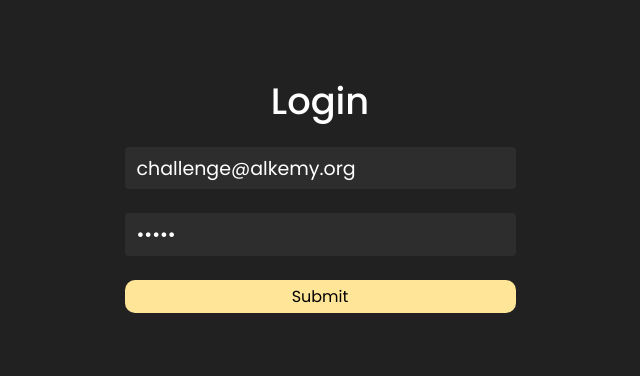
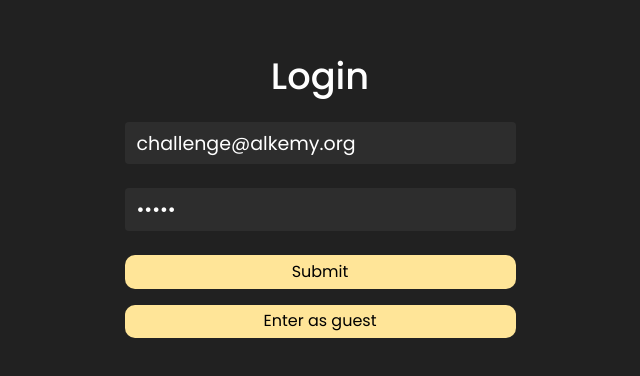
Before and after one commit to manuelservin/alkemy-challenge, a React (Create React App) app in the folder alkemy-challenge/: page /login in a window 1280 px wide. Shown: the part 196-572 px from the top of the page, without its empty margins (320-960 px from the left). Built offline with nearby package versions, Linux system fonts and the light colour scheme.

Commit message:
create the login as guest button for the deploy

```diff
--- a/alkemy-challenge/src/components/LoginForm.js
+++ b/alkemy-challenge/src/components/LoginForm.js
@@ -8,13 +8,19 @@ const init = false;
 const LoginForm = () => {
   const { dispatch } = useContext(AuthContext);
   const [loading, setLoading] = useState(false);
+  const handleLoginAsGuest = () => {
+    dispatch({
+      type: types.loginAsGuest,
+    });
+  };
   return (
     <div>
       {loading ? (
-        <div class="spinner-border" role="status">
-          <span class="visually-hidden"></span>
+        <div className="spinner-border" role="status">
+          <span className="visually-hidden"></span>
         </div>
       ) : (
+        <div className="form">
           <Formik
             initialValues={{ email: "challenge@alkemy.org", password: "react" }}
             validationSchema={Yup.object({
@@ -36,7 +42,7 @@ const LoginForm = () => {
           >
             {({ isSubmitting }) => (
               <>
-              <Form className="form">
+                <Form>
                   <h5 className="form-title">Login</h5>
                   <div className="form-content">
                     <div className="form-field mb-3 mt-4">
@@ -78,6 +84,10 @@ const LoginForm = () => {
               </>
             )}
           </Formik>
+          <button className="cta__resume  mb-3 " onClick={handleLoginAsGuest}>
+            Enter as guest
+          </button>
+        </div>
       )}
     </div>
   );
--- a/alkemy-challenge/src/context/auth/AuthReducer.js
+++ b/alkemy-challenge/src/context/auth/AuthReducer.js
@@ -5,6 +5,11 @@ export const authReducer = (state = {}, action) => {
     case types.login:
       return {
         ...action.payload,
+        logged: true,
+      };
+    case types.loginAsGuest:
+      return {
+        user: "Guest",
         logged: true,
       };
 
--- a/alkemy-challenge/src/helpers/helpers.js
+++ b/alkemy-challenge/src/helpers/helpers.js
@@ -22,7 +22,6 @@ export const searchDish = async (values) => {
         `${config.baseUrl}/recipes/complexSearch?query=${dish}&addRecipeInformation=true&diet=vegan&apiKey=${config.apiKey}`
       )
       .then((res) => {
-        console.log(res.data.results);
         return res.data.results;
       })
       .catch((err) => Swal.fire("Errorh!", err, "error"));
@@ -47,13 +46,10 @@ export const getTotal = (array, value) => {
   return total.toFixed(2);
 };
 export const getAverage = (array, value) => {
-  console.log(array);
-  console.log(value);
   if (value === "") return;
   let total =
     array.map((v) => v[value]).reduce((prev, curr) => (curr += prev)) /
     array.length;
-  console.log(total);
   return total.toFixed();
 };
 
--- a/alkemy-challenge/src/screens/Details.js
+++ b/alkemy-challenge/src/screens/Details.js
@@ -29,10 +29,11 @@ const Details = ({ value }) => {
   console.log(dish);
   return (
     <div className=" container box">
+      {loading ? (
         <div className="loading">
-        {loading ? (
           <div class="spinner-border" role="status">
             <span class="visually-hidden"></span>
+          </div>
         </div>
       ) : (
         <div className="col">
@@ -67,8 +68,7 @@ const Details = ({ value }) => {
                       <span className="info-text">
                         🔥
                         <span className="ml-1">
-                            {Math.round(dish.nutrition.nutrients[0].amount)}{" "}
-                            kcals
+                          {Math.round(dish.nutrition.nutrients[0].amount)} kcals
                         </span>
                       </span>
 
@@ -104,18 +104,12 @@ const Details = ({ value }) => {
                       $ {(dish.pricePerServing / dish.servings).toFixed(2)}
                     </span>
                     {alreadyExists.length > 0 ? (
-                        <button
-                          className="btn"
-                          onClick={() => deleteDish(dish)}
-                        >
+                      <button className="btn" onClick={() => deleteDish(dish)}>
                         <DeleteOutline className="btn__icon" height={20} />
                         Remove from Menu
                       </button>
                     ) : (
-                        <button
-                          className="btn"
-                          onClick={() => addNewDish(dish)}
-                        >
+                      <button className="btn" onClick={() => addNewDish(dish)}>
                         <Add className="btn__icon" height={20} />
                         Add to Menu
                       </button>
@@ -128,7 +122,6 @@ const Details = ({ value }) => {
         </div>
       )}
     </div>
-    </div>
   );
 };
 
--- a/alkemy-challenge/src/types/types.js
+++ b/alkemy-challenge/src/types/types.js
@@ -1,4 +1,5 @@
 export const types = {
   login: "[auth] Login",
+  loginAsGuest: "[auth] Login as guest",
   logout: "[auth] Logout",
 };
```
Lines whose indentation alone changed are shown as unchanged.
